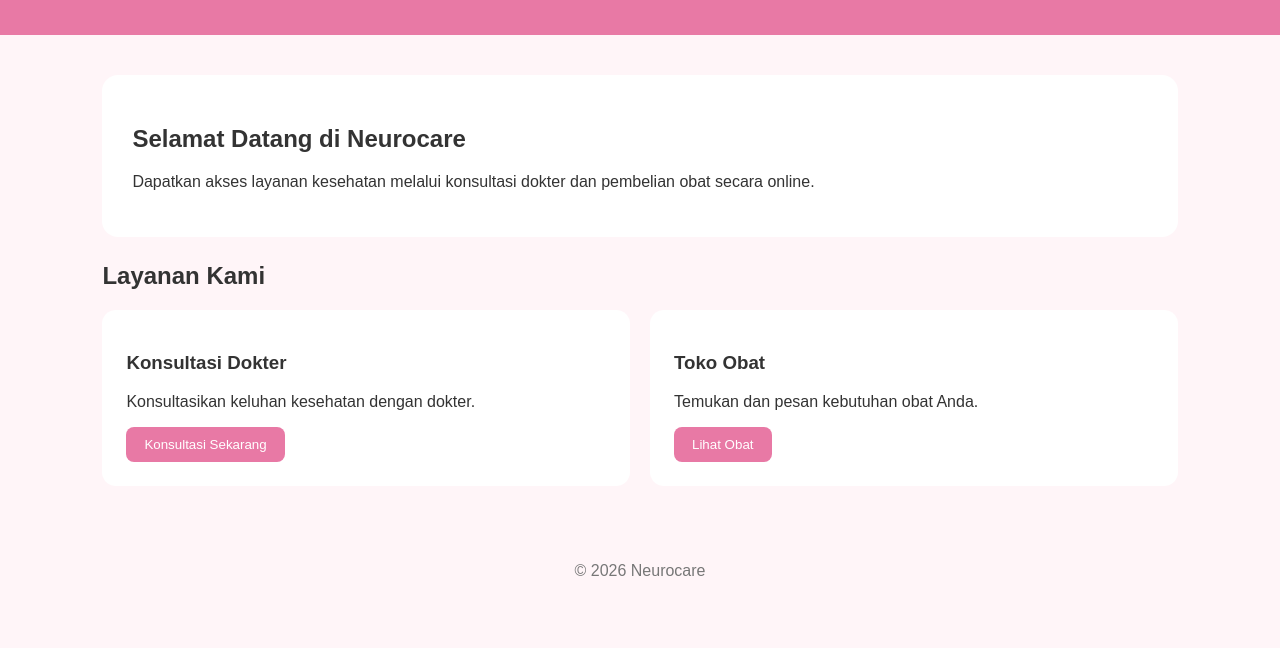
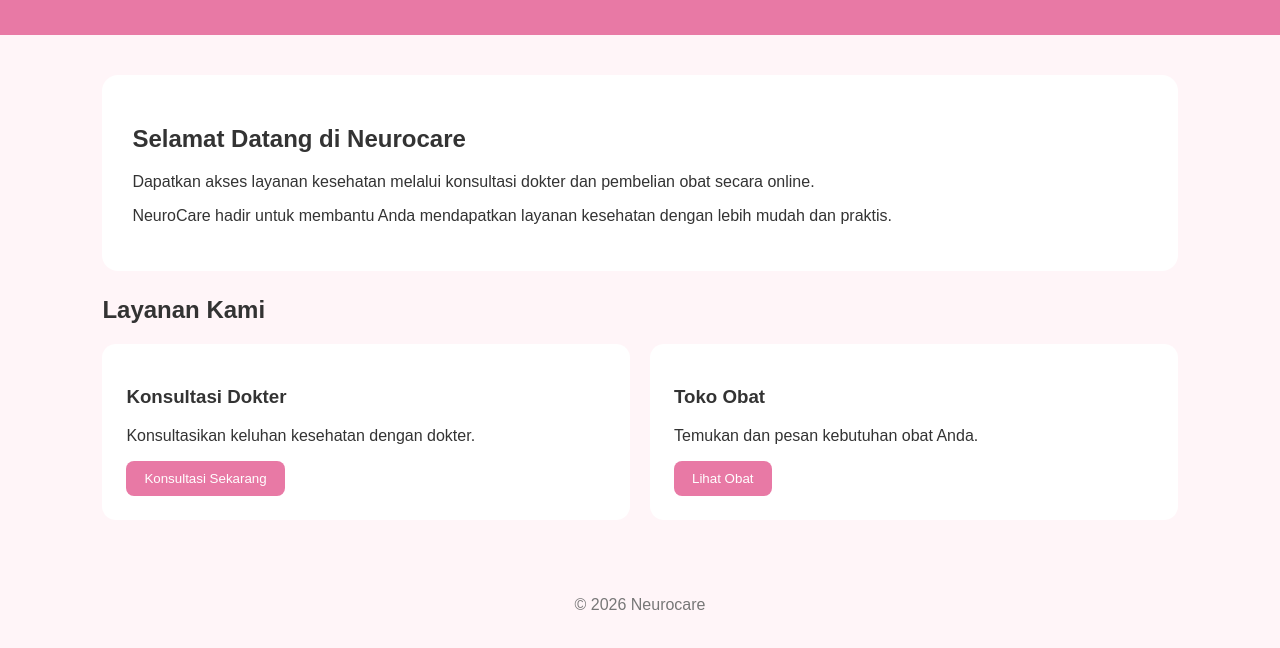
Before and after one commit to naylacinta2006-source/neurocare, a plain HTML site: page index.html in a window 1280 px wide. Shown: the part 96-744 px from the top of the page. Drawn offline with Linux system fonts and the light colour scheme.

Commit message:
Update index.html
Menambahkan informasi layanan NeuroCare

```diff
--- a/index.html
+++ b/index.html
@@ -78,6 +78,10 @@
         Dapatkan akses layanan kesehatan melalui
         konsultasi dokter dan pembelian obat secara online.
       </p>
+      <p>
+        NeuroCare hadir untuk membantu Anda mendapatkan
+        layanan kesehatan dengan lebih mudah dan praktis.
+      </p>
     </section>
 
     <h2>Layanan Kami</h2>
```
